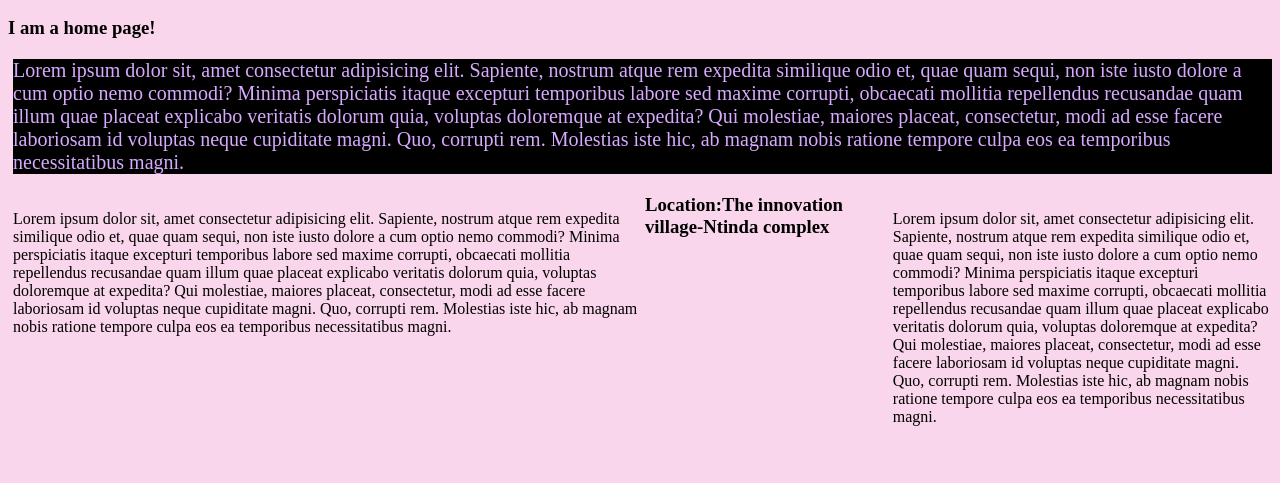
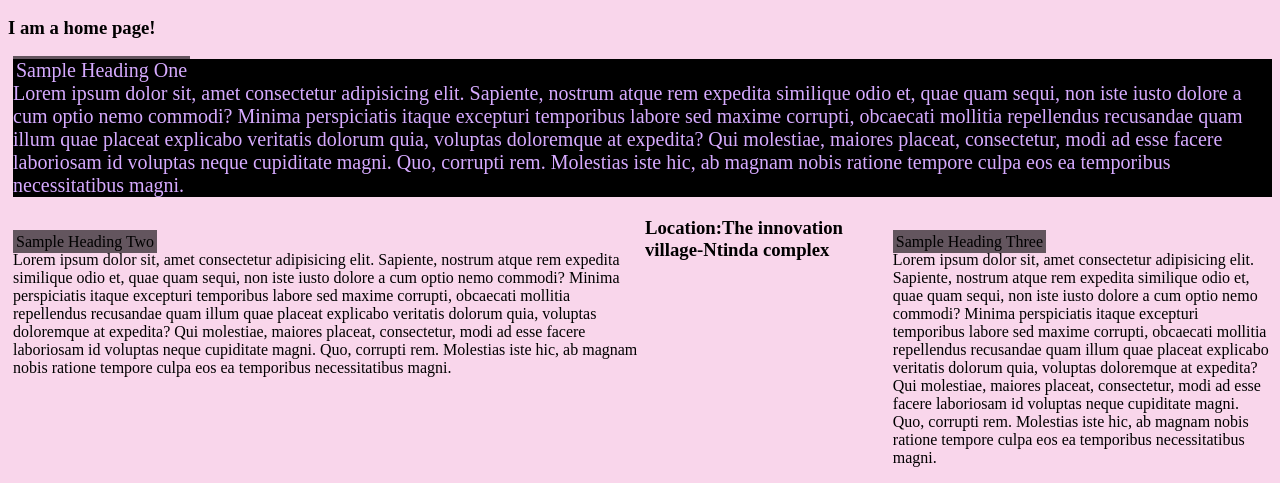
Before and after one commit to NorahCatherine/ASSIGNMENT-ONE, a plain HTML site: page index.html in a window 1280 px wide. Shown: the part 466-949 px from the top of the page. Before the commit the page ends 908 px from the top, so only its background shows below. Drawn offline with Linux system fonts and the light colour scheme.

Commit message:
Intro to css

```diff
--- a/index.html
+++ b/index.html
@@ -32,6 +32,14 @@
         width:30%;
         float:right;
     }
+    span {
+                 background:rgba(0,0,0,0.6);
+                 padding:3px;
+             }
+             .page-heading{
+                 color: azure;
+
+             }
 
 
 
@@ -73,11 +81,21 @@
 
 
 
-    <p id="first">Lorem ipsum dolor sit, amet consectetur adipisicing elit. Sapiente, nostrum atque rem expedita similique odio et, quae quam sequi, non iste iusto dolore a cum optio nemo commodi? Minima perspiciatis itaque excepturi temporibus labore sed maxime corrupti, obcaecati mollitia repellendus recusandae quam illum quae placeat explicabo veritatis dolorum quia, voluptas doloremque at expedita? Qui molestiae, maiores placeat, consectetur, modi ad esse facere laboriosam id voluptas neque cupiditate magni. Quo, corrupti rem. Molestias iste hic, ab magnam nobis ratione tempore culpa eos ea temporibus necessitatibus magni.
+    <p id="first" clas=""the_place>
+        <span>Sample Heading One</span>
+        <br>  Lorem ipsum dolor sit, amet consectetur adipisicing elit. Sapiente, nostrum atque rem expedita similique odio et, quae quam sequi, non iste iusto dolore a cum optio nemo commodi? Minima perspiciatis itaque excepturi temporibus labore sed maxime corrupti, obcaecati mollitia repellendus recusandae quam illum quae placeat explicabo veritatis dolorum quia, voluptas doloremque at expedita? Qui molestiae, maiores placeat, consectetur, modi ad esse facere laboriosam id voluptas neque cupiditate magni. Quo, corrupti rem. Molestias iste hic, ab magnam nobis ratione tempore culpa eos ea temporibus necessitatibus magni.
         </p>
 
-        <p class="second">Lorem ipsum dolor sit, amet consectetur adipisicing elit. Sapiente, nostrum atque rem expedita similique odio et, quae quam sequi, non iste iusto dolore a cum optio nemo commodi? Minima perspiciatis itaque excepturi temporibus labore sed maxime corrupti, obcaecati mollitia repellendus recusandae quam illum quae placeat explicabo veritatis dolorum quia, voluptas doloremque at expedita? Qui molestiae, maiores placeat, consectetur, modi ad esse facere laboriosam id voluptas neque cupiditate magni. Quo, corrupti rem. Molestias iste hic, ab magnam nobis ratione tempore culpa eos ea temporibus necessitatibus magni.
-        </p> <p class="third">Lorem ipsum dolor sit, amet consectetur adipisicing elit. Sapiente, nostrum atque rem expedita similique odio et, quae quam sequi, non iste iusto dolore a cum optio nemo commodi? Minima perspiciatis itaque excepturi temporibus labore sed maxime corrupti, obcaecati mollitia repellendus recusandae quam illum quae placeat explicabo veritatis dolorum quia, voluptas doloremque at expedita? Qui molestiae, maiores placeat, consectetur, modi ad esse facere laboriosam id voluptas neque cupiditate magni. Quo, corrupti rem. Molestias iste hic, ab magnam nobis ratione tempore culpa eos ea temporibus necessitatibus magni.
+        <p class="second">
+            <span>Sample Heading Two</span>
+            <br>
+            Lorem ipsum dolor  sit, amet consectetur adipisicing elit. Sapiente, nostrum atque rem expedita similique odio et, quae quam sequi, non iste iusto dolore a cum optio nemo commodi? Minima perspiciatis itaque excepturi temporibus labore sed maxime corrupti, obcaecati mollitia repellendus recusandae quam illum quae placeat explicabo veritatis dolorum quia, voluptas doloremque at expedita? Qui molestiae, maiores placeat, consectetur, modi ad esse facere laboriosam id voluptas neque cupiditate magni. Quo, corrupti rem. Molestias iste hic, ab magnam nobis ratione tempore culpa eos ea temporibus necessitatibus magni.
+        </p>
+        <p class="third">
+            <span>Sample Heading Three</span>
+            <br>
+
+        Lorem ipsum dolor sit, amet consectetur adipisicing elit. Sapiente, nostrum atque rem expedita similique odio et, quae quam sequi, non iste iusto dolore a cum optio nemo commodi? Minima perspiciatis itaque excepturi temporibus labore sed maxime corrupti, obcaecati mollitia repellendus recusandae quam illum quae placeat explicabo veritatis dolorum quia, voluptas doloremque at expedita? Qui molestiae, maiores placeat, consectetur, modi ad esse facere laboriosam id voluptas neque cupiditate magni. Quo, corrupti rem. Molestias iste hic, ab magnam nobis ratione tempore culpa eos ea temporibus necessitatibus magni.
         </p>
 
         <!--add address to our office-->
```
